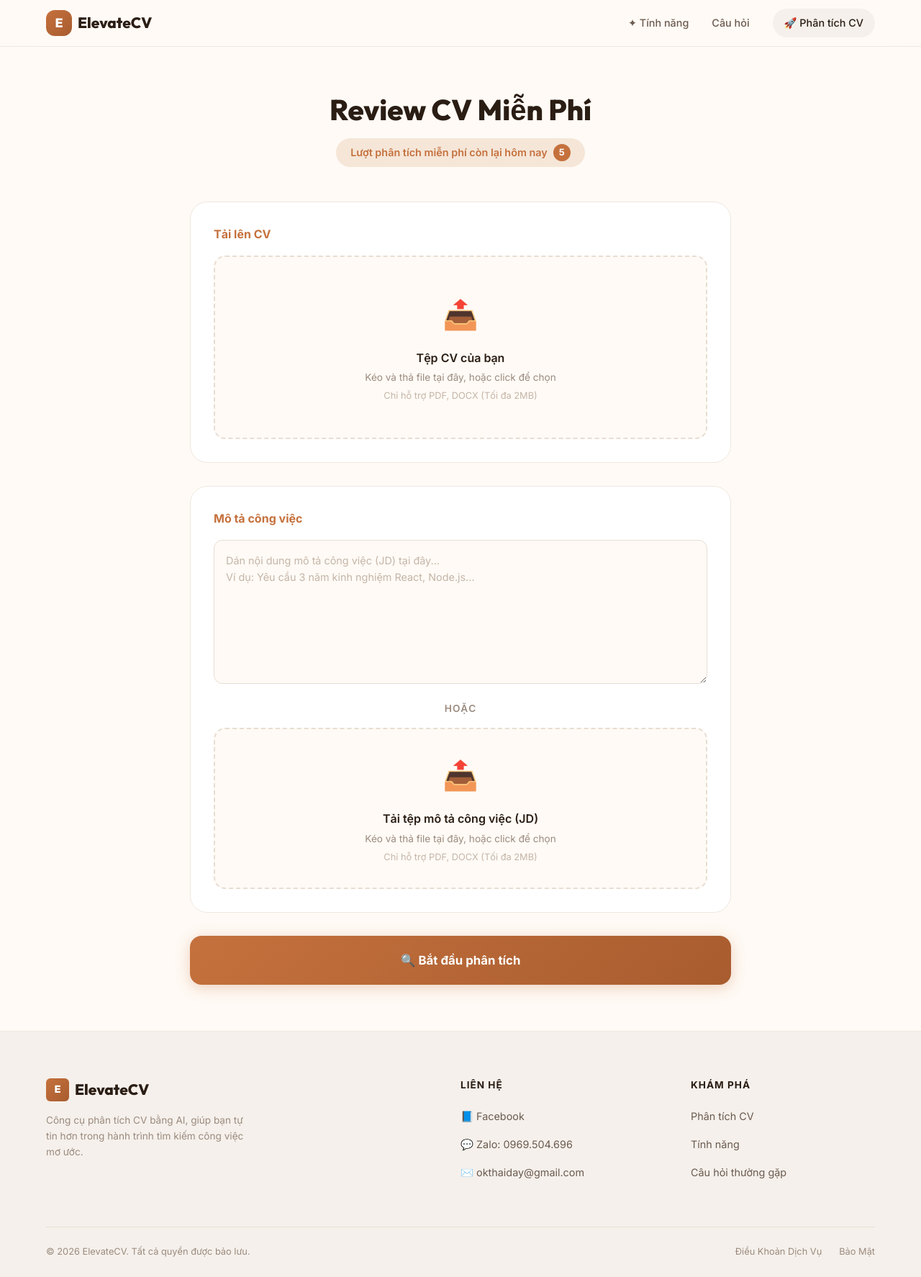
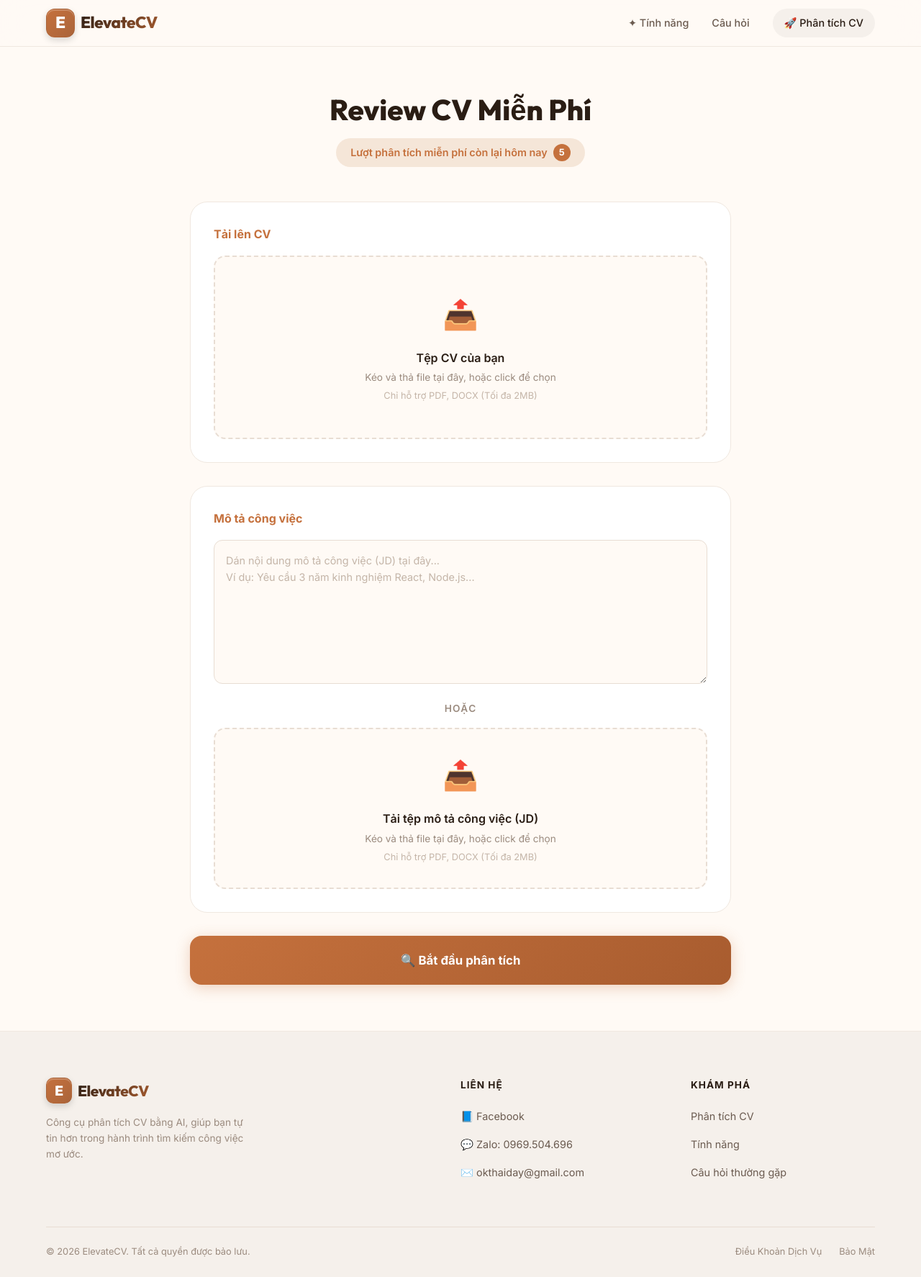
Before and after one commit to zenki12/ElevateCV, a Next.js app: page /review in a window 1280 px wide. Shown: the whole page at 72% size. Built offline with nearby package versions, Linux system fonts and the light colour scheme.

Commit message:
Redesign ElevateCV logo to premium app-style

```diff
--- a/components/Footer.js
+++ b/components/Footer.js
@@ -9,7 +9,7 @@ export default function Footer() {
                     <div className={styles.footerBrand}>
                         <div className={styles.footerLogo}>
                             <span className={styles.footerLogoIcon}>E</span>
-                            ElevateCV
+                            <span className={styles.footerLogoText}>ElevateCV</span>
                         </div>
                         <p className={styles.footerDesc}>
                             Công cụ phân tích CV bằng AI, giúp bạn tự tin hơn trong hành trình tìm kiếm công việc mơ ước.
--- a/components/Footer.module.css
+++ b/components/Footer.module.css
@@ -34,16 +34,29 @@
 }
 
 .footerLogoIcon {
-    width: 32px;
-    height: 32px;
-    background: linear-gradient(135deg, var(--color-primary), var(--color-primary-dark));
-    border-radius: var(--radius-sm);
+    width: 36px;
+    height: 36px;
+    background: linear-gradient(135deg, var(--color-primary) 0%, #aa643a 100%);
+    border-radius: 10px;
     display: flex;
     align-items: center;
     justify-content: center;
     color: white;
+    font-weight: 900;
+    font-size: 1.2rem;
+    box-shadow: 0 4px 10px rgba(0, 0, 0, 0.15), inset 0 2px 0 rgba(255, 255, 255, 0.2);
+    border: 1px solid rgba(0, 0, 0, 0.05);
+}
+
+.footerLogoText {
+    font-family: var(--font-heading);
     font-weight: 800;
-    font-size: 0.9rem;
+    font-size: 1.3rem;
+    background: linear-gradient(135deg, var(--color-text) 0%, var(--color-primary-dark) 100%);
+    background-clip: text;
+    -webkit-background-clip: text;
+    -webkit-text-fill-color: transparent;
+    letter-spacing: -0.5px;
 }
 
 .footerDesc {
--- a/components/Navbar.js
+++ b/components/Navbar.js
@@ -18,7 +18,7 @@ export default function Navbar() {
             <div className={styles.navContent}>
                 <Link href="/" className={styles.logo}>
                     <span className={styles.logoIcon}>E</span>
-                    ElevateCV
+                    <span className={styles.logoText}>ElevateCV</span>
                 </Link>
 
                 <button
--- a/components/Navbar.module.css
+++ b/components/Navbar.module.css
@@ -36,16 +36,49 @@
 }
 
 .logoIcon {
-    width: 36px;
-    height: 36px;
-    background: linear-gradient(135deg, var(--color-primary), var(--color-primary-dark));
-    border-radius: var(--radius-md);
+    width: 40px;
+    height: 40px;
+    background: linear-gradient(135deg, var(--color-primary) 0%, #aa643a 100%);
+    border-radius: 12px;
     display: flex;
     align-items: center;
     justify-content: center;
     color: white;
-    font-size: 1.1rem;
+    font-size: 1.4rem;
+    font-weight: 900;
+    box-shadow: 0 4px 10px rgba(0, 0, 0, 0.15), inset 0 2px 0 rgba(255, 255, 255, 0.2);
+    border: 1px solid rgba(0, 0, 0, 0.05);
+    position: relative;
+    overflow: hidden;
+    transition: transform 0.3s cubic-bezier(0.175, 0.885, 0.32, 1.275), box-shadow 0.3s ease;
+}
+
+.logoIcon::after {
+    content: '';
+    position: absolute;
+    top: 0;
+    left: -100%;
+    width: 50%;
+    height: 100%;
+    background: linear-gradient(to right, rgba(255, 255, 255, 0) 0%, rgba(255, 255, 255, 0.4) 50%, rgba(255, 255, 255, 0) 100%);
+    transform: skewX(-25deg);
+    animation: shine 6s infinite;
+}
+
+.logo:hover .logoIcon {
+    transform: translateY(-2px) scale(1.05);
+    box-shadow: 0 6px 15px rgba(0, 0, 0, 0.2), inset 0 2px 0 rgba(255, 255, 255, 0.3);
+}
+
+.logoText {
+    font-family: var(--font-heading);
     font-weight: 800;
+    font-size: 1.4rem;
+    background: linear-gradient(135deg, var(--color-text) 0%, var(--color-primary-dark) 100%);
+    background-clip: text;
+    -webkit-background-clip: text;
+    -webkit-text-fill-color: transparent;
+    letter-spacing: -0.5px;
 }
 
 .navLinks {
```
